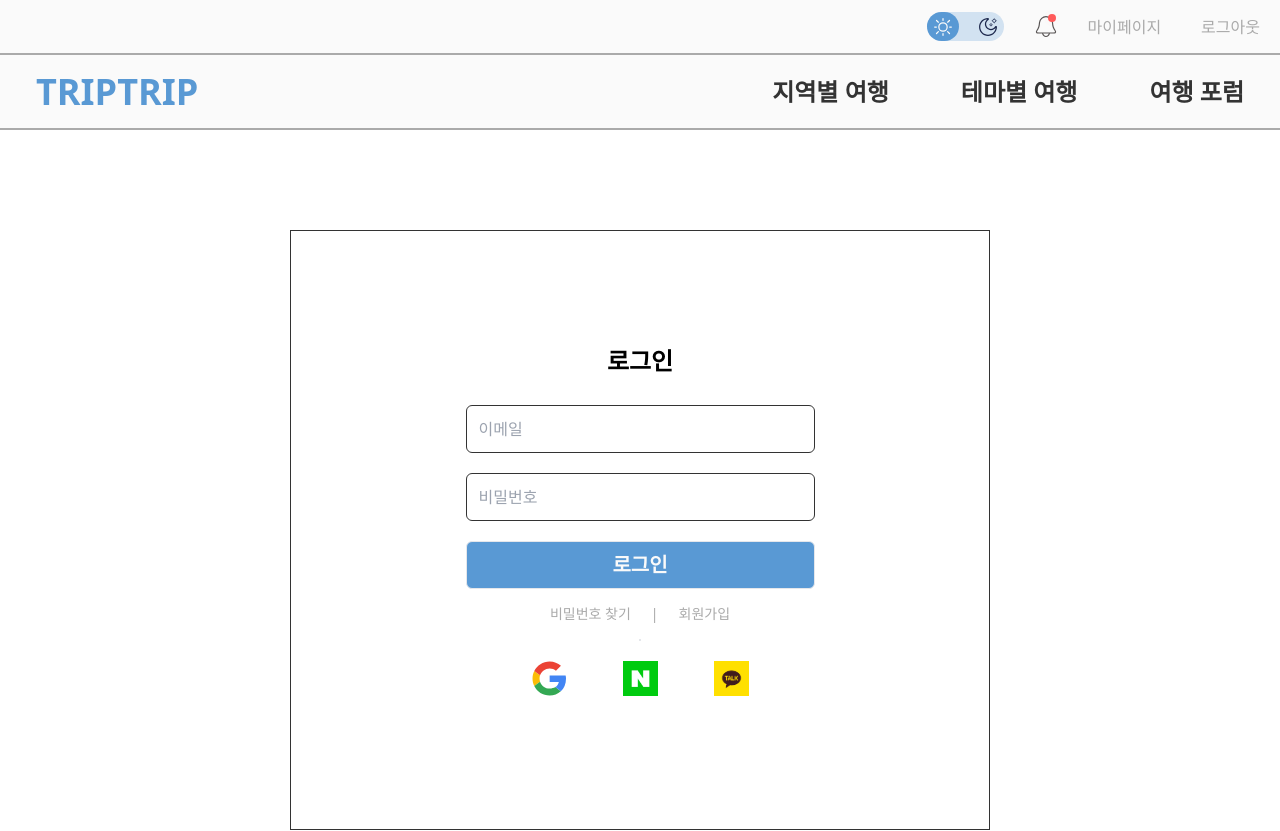
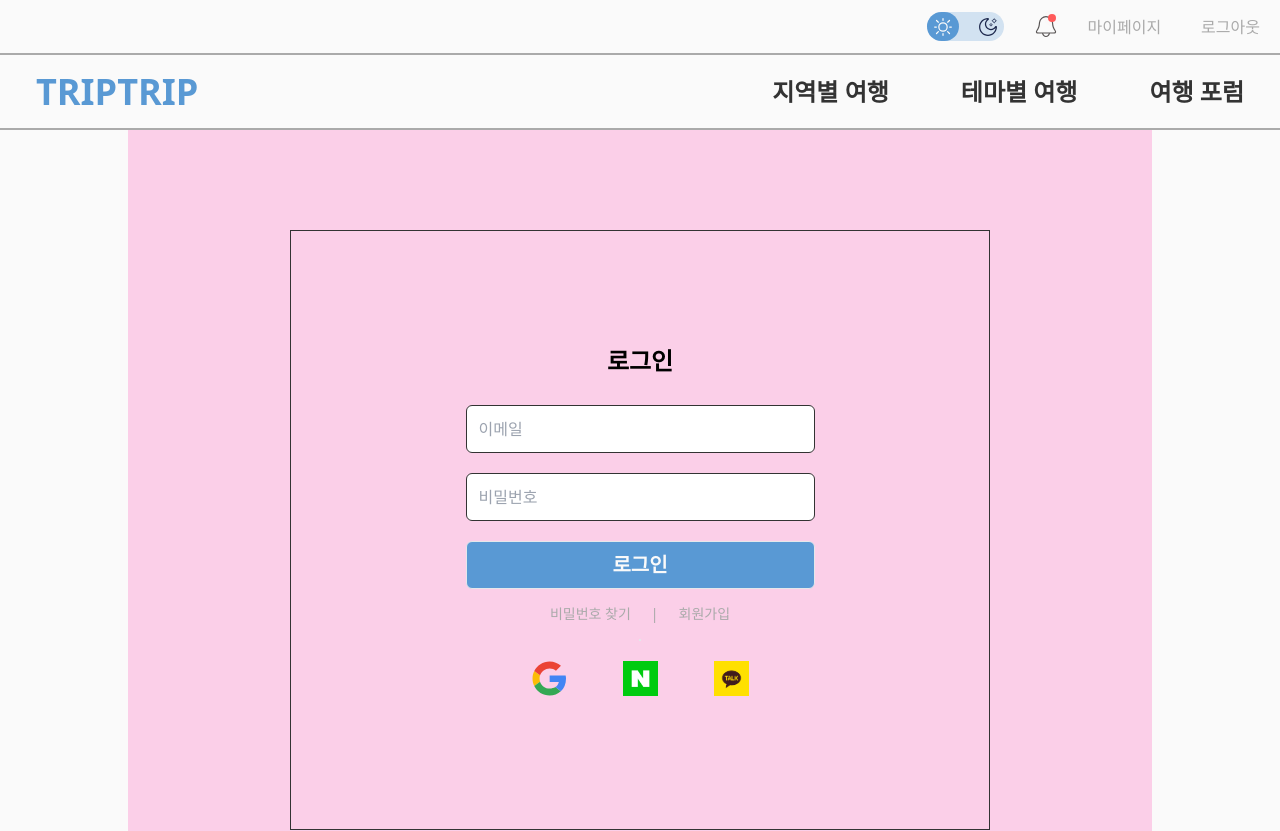
Before and after one commit to TRIP-Side-Project/frontend, a React (Vite) app: page /login in a window 1280 px wide. Shown: the top 831 px of the page. Built offline with nearby package versions, Linux system fonts and the light colour scheme.

Commit message:
Style: 전역 페이지 Layout 설정

```diff
--- a/src/components/Layout.tsx
+++ b/src/components/Layout.tsx
@@ -3,9 +3,12 @@ type ComponentProps = {
 };
 
 const Layout = ({ children }: ComponentProps) => {
-	//px-14 제거
+	//px-14 제거 flex w-full h-full mx-auto overflow-hidden bg-pink-200 md:max-w-5xl
+	//origin - flex justify-center w-full h-full m-0
 	return (
-		<div className="flex justify-center w-full h-full m-0">{children}</div>
+		<div className="flex w-full h-full mx-auto overflow-hidden bg-pink-200 md:max-w-5xl">
+			{children}
+		</div>
 	);
 };
 
--- a/src/index.css
+++ b/src/index.css
@@ -5,6 +5,7 @@
 html, body {
     width: 100%;
     overflow-x: hidden;
+    background-color: #FAFAFA;
 }
 
 @layer components {
--- a/src/pages/DetailForum.tsx
+++ b/src/pages/DetailForum.tsx
@@ -7,9 +7,10 @@ const DetailForum = () => {
 	const navigator = useNavigate();
 	const backButton = () => {
 		navigator(-1);
-	}
+	};
 	return (
-		<div className="flex flex-col min-w-[1200px] max-w-[1200px] text-BASIC_BLACK mb-20">
+		// <div className="flex flex-col lg:min-w-[1200px] md:min-w-[900px] text-BASIC_BLACK mb-20">
+		<div className="flex flex-col w-full mb-20 text-BASIC_BLACK bg-BASIC_WHITE">
 			<div className="flex flex-row justify-between py-2 mt-20 border-b border-BASIC_BLACK">
 				<Category isEditor={"editor"} />
 
@@ -20,7 +21,10 @@ const DetailForum = () => {
 				</div>
 			</div>
 			<div className="flex flex-row items-center justify-between py-2">
-				<div className="font-sm text-BASIC_BLACK cursor-pointer hover:font-bold" onClick={backButton}>
+				<div
+					className="cursor-pointer font-sm text-BASIC_BLACK hover:font-bold"
+					onClick={backButton}
+				>
 					여행 후기 &gt; 에디터 소개하는 강릉 여행
 				</div>
 				<div className="flex flex-row items-center">
--- a/src/pages/EditForum.tsx
+++ b/src/pages/EditForum.tsx
@@ -36,7 +36,7 @@ const EditForum = () => {
 		type: "square",
 	};
 	return (
-		<div className="flex flex-col w-[1200px] text-BASIC_BLACK ">
+		<div className="flex flex-col w-full text-BASIC_BLACK ">
 			<div className="">
 				<div className="my-5 text-3xl font-bold">여행 후기</div>
 				<p className="my-3 text-sm font-base">
--- a/src/pages/Forum.tsx
+++ b/src/pages/Forum.tsx
@@ -15,12 +15,12 @@ const Forum = () => {
 	};
 
 	return (
-		<div className="flex flex-col text-BASIC_BLACK max-w-[1200px]">
+		<div className="flex flex-col w-full text-BASIC_BLACK">
 			{/* 상단 인기 여행 아이템 섹션 */}
 			<div className="my-5 text-3xl font-bold">여행 후기</div>
 			<div className="grid grid-cols-3 m-auto gap-x-36">
 				{Array.from(Array(3), (_, index) => (
-					<Link to={'/forum/detail'}>
+					<Link to={"/forum/detail"}>
 						<HotItem key={index} />
 					</Link>
 				))}
@@ -51,7 +51,7 @@ const Forum = () => {
 						<li className="basis-1/6">좋아요</li>
 					</ul>
 					{Array.from(Array(8), (_, index) => (
-						<Link to={'/forum/detail'}>
+						<Link to={"/forum/detail"}>
 							<ForumItem key={index} />
 						</Link>
 					))}
--- a/src/pages/Home.tsx
+++ b/src/pages/Home.tsx
@@ -13,15 +13,18 @@ import NextOutline from "@/assets/svg/NextOutline";
 import RegionProductTheme from "@/components/regionProductTheme/RegionProductTheme";
 
 export default function Home() {
-
 	const sectionTitle = "text-3xl text-center mb-14 font-bold";
 
 	return (
 		<>
-			<div className="flex flex-col gap-20 bg-BASIC_WHITE">
+			<div className="flex flex-col w-full gap-20 bg-BASIC_WHITE">
 				<div className="w-screen h-[750px] relative">
 					<div>
-						<img src={jeju1} alt="jeju image" className="absolute top-0 left-0 w-full h-full opacity-70" />
+						<img
+							src={jeju1}
+							alt="jeju image"
+							className="absolute top-0 left-0 w-full h-full opacity-70"
+						/>
 					</div>
 					<img
 						src={jeju1}
@@ -72,8 +75,14 @@ export default function Home() {
 								<div className="absolute top-1/2 transform -translate-y-1/2 right-[-4%] z-10 cursor-pointer">
 									<NextOutline fillColor="#666666" width="40px" height="40px" />
 								</div>
-								<RegionProductTheme region={"서울 | 경기"} regionImgUrl={SeoulImage} />
-								<RegionProductTheme region={"강릉"} regionImgUrl={GangreoungImage} />
+								<RegionProductTheme
+									region={"서울 | 경기"}
+									regionImgUrl={SeoulImage}
+								/>
+								<RegionProductTheme
+									region={"강릉"}
+									regionImgUrl={GangreoungImage}
+								/>
 								<RegionProductTheme region={"부산"} regionImgUrl={BusanImage} />
 								<RegionProductTheme region={"제주"} regionImgUrl={JejuImage} />
 							</div>
--- a/src/pages/Login.tsx
+++ b/src/pages/Login.tsx
@@ -2,19 +2,38 @@ import Google from "@/assets/svg/Google";
 import kakao from "@/assets/img/kakao.png";
 import naver from "@/assets/img/naver.png";
 
-export default function Login () {
-  const loginInputClass = "pl-3 border-BASIC_BLACK w-full border h-12 rounded-md";
-  return(
+export default function Login() {
+	const loginInputClass =
+		"pl-3 border-BASIC_BLACK w-full border h-12 rounded-md";
+	return (
 		<>
-    <div className="h-screen flex justify-center items-center">
+			<div className="flex items-center justify-center w-full h-screen">
 				<div className="w-[700px] h-[600px] border border-BASIC_BLACK text-center flex flex-col items-center justify-center">
-        <div className="w-1/2 flex flex-col justify-between items-center">
+					<div className="flex flex-col items-center justify-between w-1/2">
 						<h1 className="text-2xl font-bold mb-7">로그인</h1>
-          <form action="#" acceptCharset="utf-8" name="login_form" method="post" className="w-full">
-            <div className="w-full flex flex-col items-center justify-between gap-5">
-              <input type="text" name="email" placeholder="이메일" className={loginInputClass}></input>
-              <input type="password" name="password" placeholder="비밀번호" className={loginInputClass}></input>
-              <button className="text-xl font-bold w-full border h-12 rounded-md bg-BTN_COLOR text-BASIC_WHITE">로그인</button>
+						<form
+							action="#"
+							acceptCharset="utf-8"
+							name="login_form"
+							method="post"
+							className="w-full"
+						>
+							<div className="flex flex-col items-center justify-between w-full gap-5">
+								<input
+									type="text"
+									name="email"
+									placeholder="이메일"
+									className={loginInputClass}
+								></input>
+								<input
+									type="password"
+									name="password"
+									placeholder="비밀번호"
+									className={loginInputClass}
+								></input>
+								<button className="w-full h-12 text-xl font-bold border rounded-md bg-BTN_COLOR text-BASIC_WHITE">
+									로그인
+								</button>
 							</div>
 						</form>
 						<div className="text-sm text-LIGHT_GRAY_COLOR w-full h-[50px] flex items-center justify-center gap-5">
@@ -22,8 +41,8 @@ export default function Login () {
 							<span>|</span>
 							<button>회원가입</button>
 						</div>
-          <div className="border h-0" />
-          <div className="flex justify-center py-5 item-center w-full gap-14">
+						<div className="h-0 border" />
+						<div className="flex justify-center w-full py-5 item-center gap-14">
 							<div className="cursor-pointer">
 								<Google width="35px" height="35px" />
 							</div>
@@ -38,5 +57,5 @@ export default function Login () {
 				</div>
 			</div>
 		</>
-  )
+	);
 }
--- a/src/pages/Mypage.tsx
+++ b/src/pages/Mypage.tsx
@@ -19,7 +19,7 @@ const Mypage = () => {
 	};
 
 	return (
-		<div className="flex flex-col w-[1200px] mb-20 text-BASIC_BLACK">
+		<div className="flex flex-col w-full mb-20 text-BASIC_BLACK">
 			{/* <div className="inset-x-0 top-0 z-0 w-screen h-44 bg-POINT_COLOR"></div> */}
 			<EditProfile />
 			<div className="flex flex-row mt-5 ">
--- a/src/pages/Signup.tsx
+++ b/src/pages/Signup.tsx
@@ -124,7 +124,7 @@ const Signup = () => {
 
 	return (
 		<>
-			<div className="flex justify-center w-screen align-center">
+			<div className="flex justify-center w-full align-center">
 				<div className="flex justify-center w-3/5 my-32 border border-BASIC_BLACK align-center">
 					<div className="flex flex-col justify-between w-2/3 gap-10 py-12 mx-auto align-center">
 						<h1 className="text-xl font-bold text-center">회원가입</h1>
```
Lines whose indentation alone changed are shown as unchanged.
